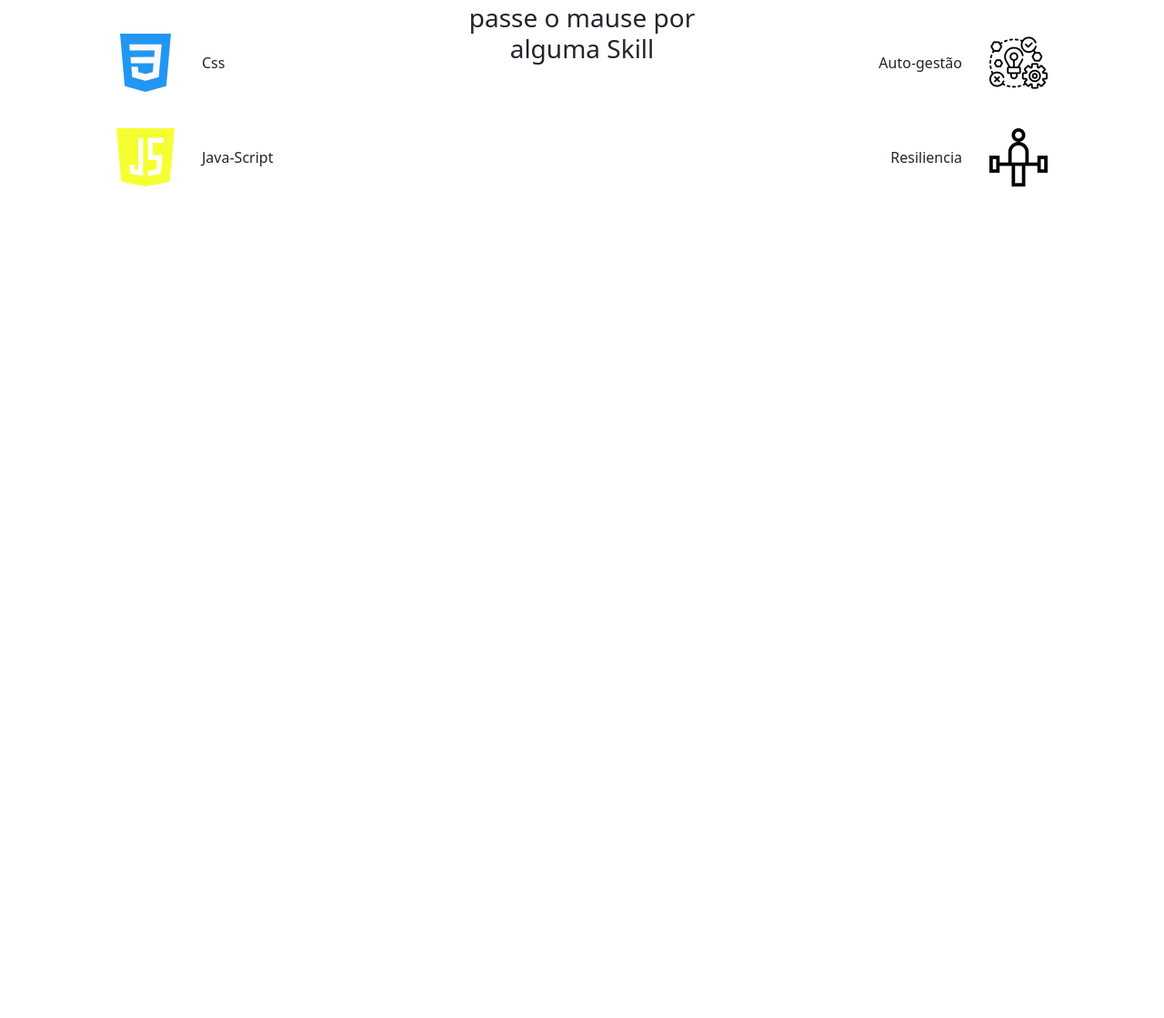
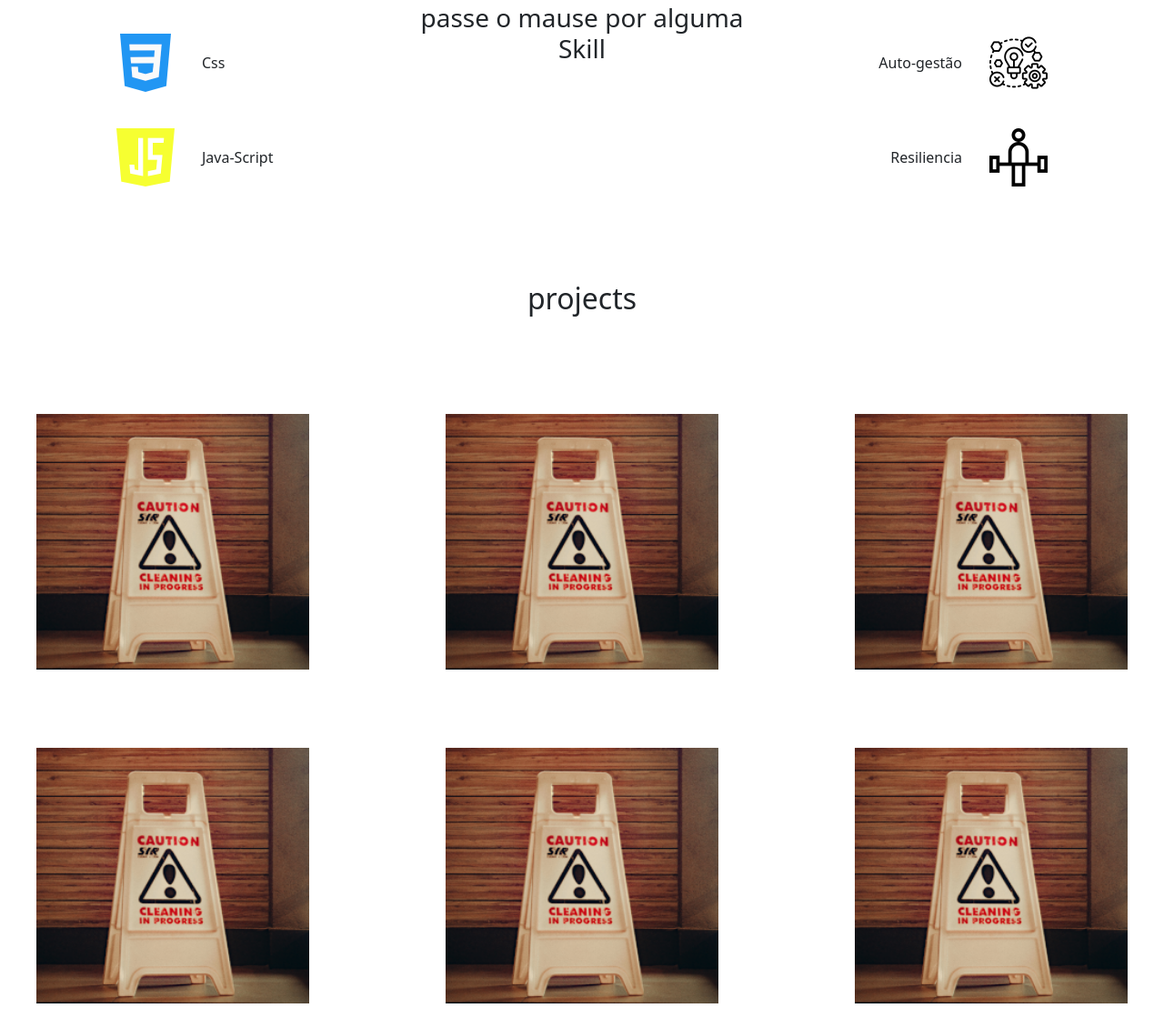
Before and after one commit to jandui-Rodrigues/jandui-rodrigues.github.io, a plain HTML site: page index.html in a window 1280 px wide. Shown: the part 1055-2174 px from the top of the page at 91% size. Before the commit the page ends 1444 px from the top, so only its background shows below. Drawn offline with nearby package versions, Linux system fonts and the light colour scheme.

Commit message:
finalizado projeto-1

```diff
--- a/index.html
+++ b/index.html
@@ -121,7 +121,39 @@
         </div>
       </section>
       <section class="projects">
-
+        <h2>projects</h2>
+        <div>
+            <div>
+                <figure>
+                    <img src="./imgs/manuteacao.png" alt="">
+                </figure>
+            </div>
+            <div>
+                <figure>
+                    <img src="./imgs/manuteacao.png" alt="">
+                </figure>
+            </div>
+            <div>
+                <figure>
+                    <img src="./imgs/manuteacao.png" alt="">
+                </figure>
+            </div>
+            <div>
+                <figure>
+                    <img src="./imgs/manuteacao.png" alt="">
+                </figure>
+            </div>
+            <div>
+                <figure>
+                    <img src="./imgs/manuteacao.png" alt="">
+                </figure>
+            </div>
+            <div>
+                <figure>
+                    <img src="./imgs/manuteacao.png" alt="">
+                </figure>
+            </div>
+        </div>
       </section>
     </main>
   </body>
--- a/style.css
+++ b/style.css
@@ -23,7 +23,7 @@ svg {
   height: 30px;
   margin: 10px 0;
 }
-
+/* ===========contato */
 .contat {
   position: fixed;
   top: 37%;
@@ -32,7 +32,7 @@ svg {
   border-top-right-radius: 10px;
   border-bottom-right-radius: 10px;
 }
-
+/* ================= header */
 .header-conteiner {
   background: #0c0b0b9d;
   height: 50px;
@@ -47,7 +47,7 @@ nav ul {
 .header-conteiner nav ul {
   gap: 2rem;
 }
-
+/* ================== inicio do site */
 .section-profile {
   background: #25232386;
   height: 100vh;
@@ -56,7 +56,7 @@ nav ul {
   display: flex;
   align-items: center;
   gap: 0 12rem;
-  padding: 0 6.8rem 5rem;
+
 }
 
 .section-profile div > h1 {
@@ -66,16 +66,20 @@ nav ul {
 
 .section-profile img {
   border-radius: 1000px;
-  width: 400px;
+  width: 30%;
+  margin-left: 6rem ;
 }
-
+/* ============== infos */
 .infos {
   padding: 4rem 0;
+  display: flex;
+  flex-direction: column;
+  align-items: center;
 }
 
 .skills {
   width: 80%;
-  margin: auto;
+
   gap: 40px;
   display: flex;
 }
@@ -94,7 +98,7 @@ nav ul {
 }
 
 .skills figure {
-  width: 300px;
+  width: 18rem;
   display: flex;
   align-items: center;
   gap: 30px;
@@ -106,3 +110,25 @@ nav ul {
   justify-content: end;
   text-align: left;
 }
+/* ============= Projects */
+.projects {
+    display: flex;
+    flex-direction: column;
+    align-items: center;
+    gap: 100px;
+}
+.projects h2 {
+    text-align: center;
+}
+.projects div  {
+    display: flex;
+    flex-wrap: wrap;
+    gap: 70px;
+    margin: auto;
+}
+.projects figure {
+ width: 300px;
+}
+.projects figure img {
+ width: 100%;
+}
```
Also changed, not shown: imgs/manuteacao.png (added).
